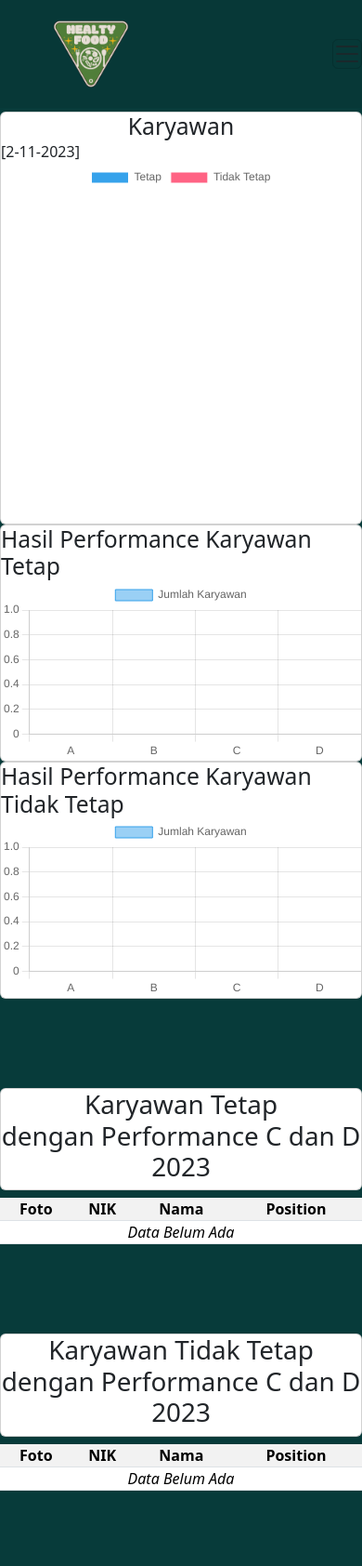
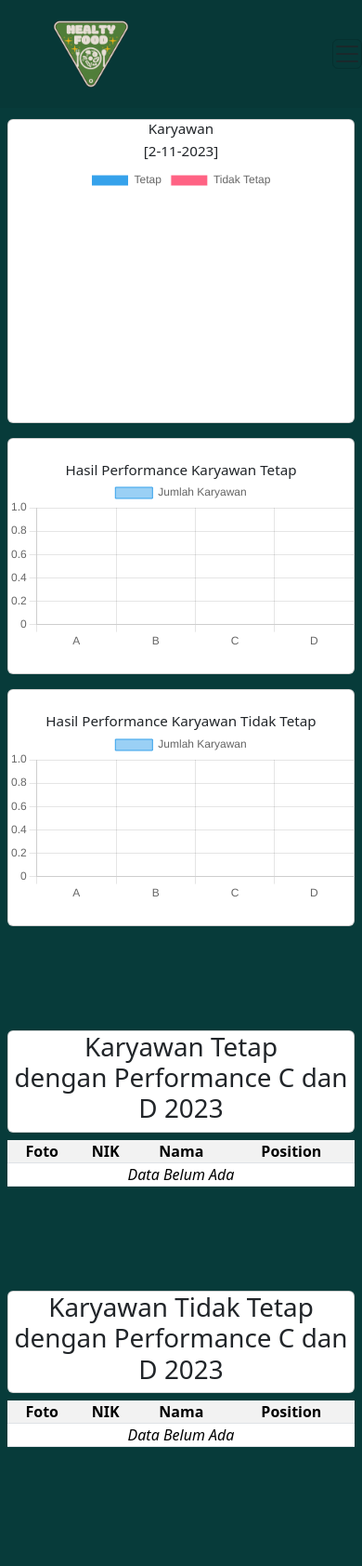
Before and after one commit to yongteck0528/UTS_Karyawan_Kel4, a PHP site: page /home.php in a window 390 px wide. Shown: the top 1684 px of the page at 93% size. Run offline with PHP 8.4, Linux system fonts and the light colour scheme; data that the repository does not hold is empty.

Commit message:
updated home.php
updated home.php to make it responsive.

```diff
--- a/home.php
+++ b/home.php
@@ -41,54 +41,49 @@
 
 
   <!-- section 1 -->
-  <section class="container h-auto">
-    <div class="row dashboard align-item-center">
-      <div class="col-md-4">
-        <div class="card">
-          <div class="card-body">
-
-            <h2 class="d-flex align-item-center justify-content-center">Karyawan</h2>
-            <p id="date"></p>
+  <section class="container h-auto mx-auto">
+    <div class="row">
+      <!-- PIE CHART -->
+      <div class="col-sm-4 d-flex align-items-center justify-content-center px-2 py-2">
+        <div class="card px-5 w-100 h-100">
+          <div class="card-body pie-chart-padding">
+            <h2 class="d-flex align-item-center justify-content-center text-adjust">Karyawan</h2>
+            <p id="date" class="text-adjust text-center py-1"></p>
             <canvas id="karyawanChart"></canvas>
-
+          </div>
         </div>
       </div>
 
-
-      </div>
-      <div class="col">
-
-        <div class="col-md-4">
-          <div class="card">
-            <div class="card-body">
-              <h2 class="d-flex align-item-center justify-content-center">Hasil Performance Karyawan Tetap</h2>
+      <!-- KARYAWAN TETAP -->
+      <div class="col-sm-4 d-flex align-items-center justify-content-center px-2 py-2">
+        <div class="card py-4 w-100 h-100">
+          <div class="card-body ">
+            <h2 class="d-flex align-item-center justify-content-center text-adjust text-center">Hasil Performance Karyawan Tetap</h2>
             <canvas id="TetapChart"></canvas>
             <p id="date_y"></p>
-
           </div>
         </div>
       </div>
-        <div class="col-md-4">
-          <div class="card">
+
+      <!-- KARYAWAN TIDAK TETAP -->
+      <div class="col-sm-4 d-flex align-items-center justify-content-center px-2 py-2">
+        <div class="card py-4 w-100 h-100">
           <div class="card-body">
-              <h2 class="d-flex align-item-center justify-content-center">Hasil Performance Karyawan Tidak Tetap</h2>
+            <h2 class="d-flex align-item-center justify-content-center text-adjust text-center">Hasil Performance Karyawan Tidak Tetap</h2>
             <canvas id="TidakTetapChart"></canvas>
             <p id="date_y2"></p>
           </div>
         </div>
       </div>
-
-      </div>
     </div>
   </section>
-
   <!-- section 2 table karyawan tetap -->
-  <section class="container h-auto mx-auto mt-5">
+  <section class="container h-auto mx-auto mt-5 px-2 py-2">
 
     <div class="row">
       <div class="col">
         <div class="card mt-5 mb-2">
-          <div class="display-6 text-center mb-2"><b>Karyawan Tetap</b> <br> dengan Performance C dan D 2023</div>
+          <h2 class="display-6 text-center mb-2"><b>Karyawan Tetap</b> <br> dengan Performance C dan D 2023</h2>
         </div>
       </div>
     </div>
@@ -138,7 +133,7 @@
   </section>
 
   <!-- section 3 table karyawan tidak tetap-->
-  <section class="container h-auto mx-auto mt-5">
+  <section class="container h-auto mx-auto mt-5 px-2 py-2">
 
     <div class="row">
       <div class="col">
--- a/style.css
+++ b/style.css
@@ -118,3 +118,23 @@ footer hr {
 ::-webkit-scrollbar-thumb {
   background: black;
 }
+
+@media only screen and (max-width: 425px) {
+  /* For mobile phones: */
+  .text-adjust{
+    font-size: 90%;
+  }
+  .w-100{
+    width: 75%;
+  }
+  .h-100{
+    height: 75%;
+  }
+}
+
+@media only screen and (max-width: 768px) {
+  /* For mobile phones: */
+  .text-adjust{
+    font-size: 95%;
+  }
+}
```
Lines whose indentation alone changed are shown as unchanged.
